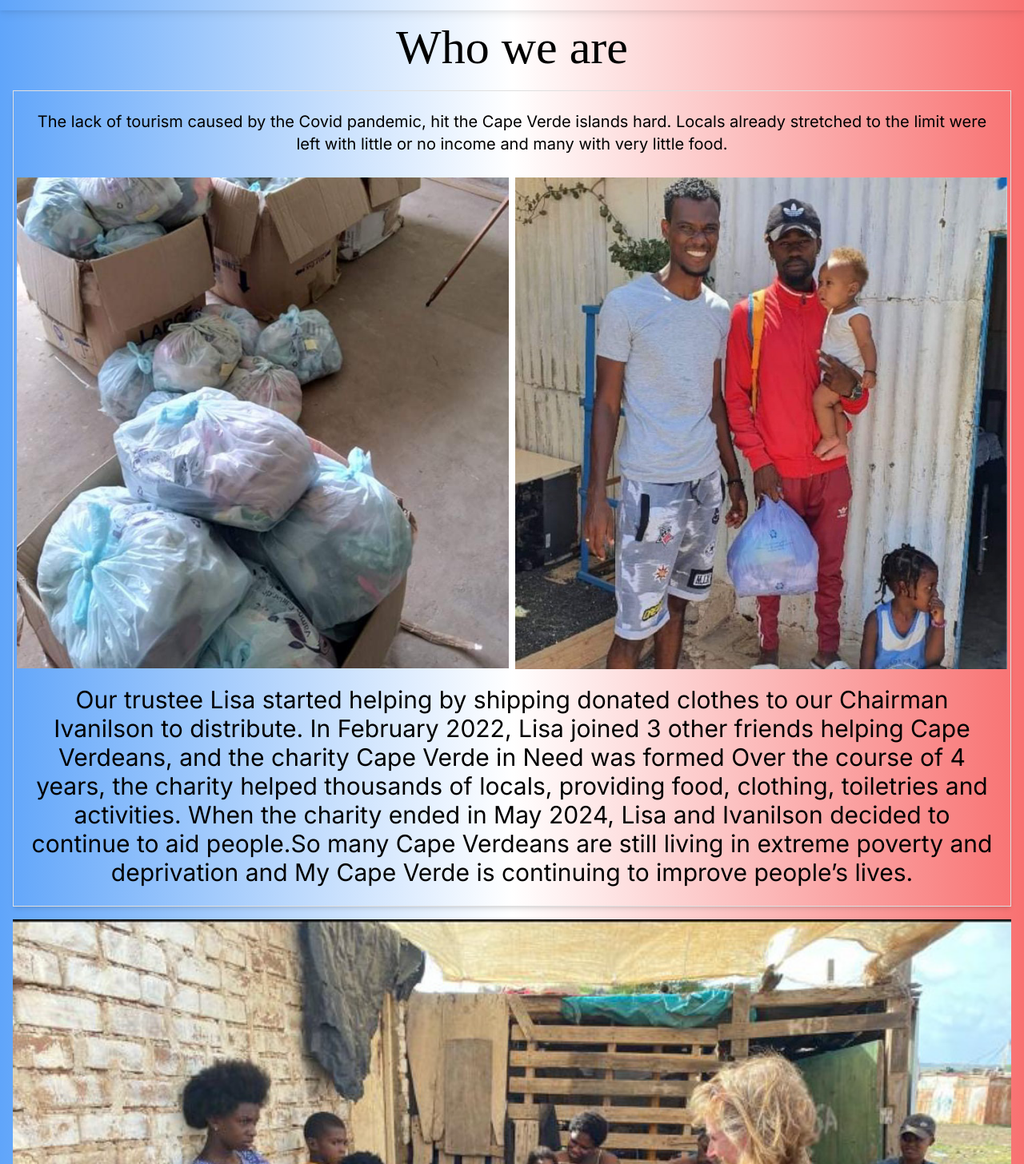
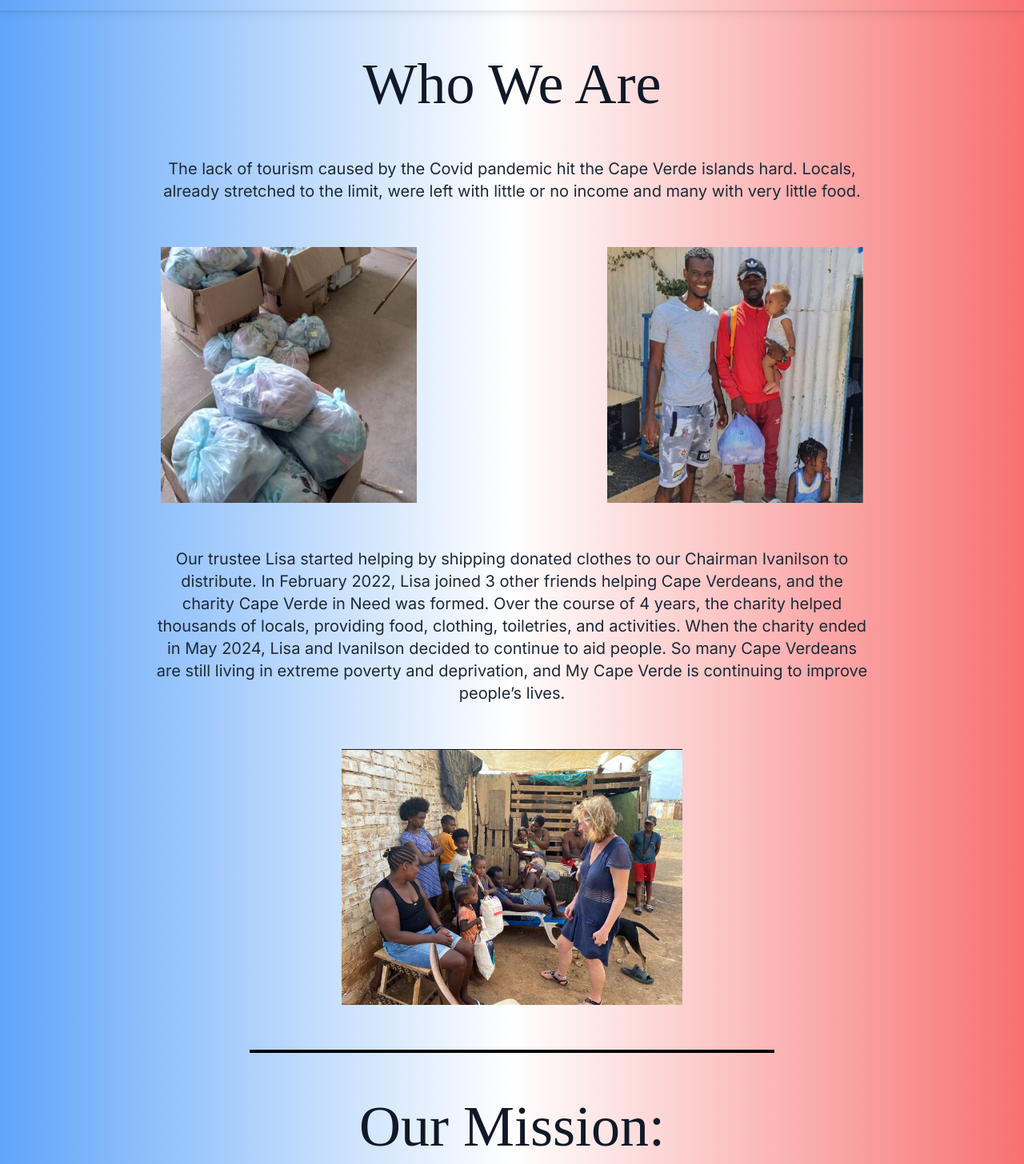
Before and after one commit to jacam666/capeverde, a Next.js app: page /whoWeAre in a window 1280 px wide. Shown: the part 54-1510 px from the top of the page at 80% size. Built offline with nearby package versions, Linux system fonts and the light colour scheme.

Commit message:
restyled whatwedo/whoweare pages

```diff
--- a/src/app/galleryPage/page.tsx
+++ b/src/app/galleryPage/page.tsx
@@ -57,7 +57,7 @@ export default function Gallery() {
         "/images/gallery6.jpg",
         "/images/gallery7.jpg",
         "/images/gallery8.jpg",
-        "/images/gallery9.jpg",
+        "/images/gallery12.jpg",
         "/images/gallery10.jpg",
         "/images/gallery11.jpg"
     ];
--- a/src/app/ourTeam/page.tsx
+++ b/src/app/ourTeam/page.tsx
@@ -70,7 +70,7 @@ export default function Team() {
                             <h2 className="text-center text-gray-800 text-4xl my-4">Ivan</h2>
                         </div>
                         <div className="my-3 mx-2">
-                            <img className="image-team rounded-full w-3/5 mx-auto" src="/images/volunteer5.jpg" alt="volunteer-5" />
+                            <img className="image-team rounded-full w-3/5 mx-auto" src="/images/volunteer5_edited.jpg" alt="volunteer-5" />
                             <h2 className="text-center text-gray-800 text-4xl my-4">Solange</h2>
                         </div>
                         <div className="my-3 mx-2">
@@ -86,7 +86,7 @@ export default function Team() {
                             <h2 className="text-center text-gray-800 text-4xl my-4">Marco</h2>
                         </div>
                         <div className="mt-3 mx-2 mb-5">
-                            <img className="image-team rounded-full w-3/5 mx-auto" src="/images/volunteer9.jpg" alt="volunteer-6" />
+                            <img className="image-team  rounded-full w-3/5 mx-auto" src="/images/volunteer9.jpg" alt="volunteer-6" />
                             <h2 className="text-center text-gray-800 text-4xl my-4">Fortunato</h2>
                         </div>
                     </div>
--- a/src/app/whoWeAre/page.tsx
+++ b/src/app/whoWeAre/page.tsx
@@ -1,73 +1,161 @@
-import 'mdb-react-ui-kit/dist/css/mdb.min.css';
-import ResponsiveNavbar from "../components/ResponsiveNavbar"
-import Image from 'next/image'
-import DonateButton from '../components/DonateButton';
-import SmallerFooter from '../components/SmallerFooter';
+// import 'mdb-react-ui-kit/dist/css/mdb.min.css';
+// import ResponsiveNavbar from "../components/ResponsiveNavbar"
+// import Image from 'next/image'
+// import DonateButton from '../components/DonateButton';
+// import SmallerFooter from '../components/SmallerFooter';
 
 
+// export const metadata = {
+//     title: "Who we are"
+// }
+
+// export default function WhoWeAre() {
+//     return (
+//         <div className=''>
+//             <ResponsiveNavbar />
+//             <div className=''>
+//                 <h1 className='homepage-header text-center text-6xl py-3 text-black'>Who we are</h1>
+//                 <div className=' border border-gray-400  shadow-md py-2 mx-3' style={{ margin: 'auto' }}>
+//                     <p className='px-3 pt-3 text-black text-xl text-center'>
+//                         The lack of tourism caused by the Covid pandemic, hit the Cape Verde islands hard. Locals
+//                         already stretched to the limit were left with little or no income and many with very little food.
+//                     </p>
+//                     <div className='grid grid-cols-2'>
+//                     <div className=" pt-2 m-1">
+//                         <div className="flex justify-center">
+//                             <div className="image-container">
+//                                 <img src="/images/clpthing-donations1.jpg" alt="Image 1" />
+//                             </div>
+//                         </div>
+//                     </div>
+//                     <div className='pt-2 m-1'>
+//                         <div className='flex justify-center'>
+//                             <div className='image-container'>
+//                                 <img src='/images/whoweare2.jpg' />
+//                             </div>
+//                         </div>
+//                     </div>
+//                     </div>
+//                     <p className='px-3  text-black text-xl my-3 flex text-center items-center  sm:text-xs md:text-lg lg:text-xl xl:text-3xl '>
+//                         Our trustee Lisa started helping by shipping donated clothes to our Chairman Ivanilson to distribute. In February 2022, Lisa joined 3 other friends helping Cape Verdeans, and the charity Cape Verde in Need was formed
+//                         Over the course of 4 years, the charity helped thousands of locals,
+//                         providing food, clothing, toiletries and activities. When the charity ended in May 2024, Lisa and
+//                         Ivanilson decided to continue to aid people.So many Cape
+//                         Verdeans are still living in extreme poverty and deprivation and My Cape Verde is continuing to
+//                         improve people’s lives.
+//                     </p>
+//                 </div>
+//                 <div style={{ width: '100%' }}>
+//                     <Image className='w-full px-3 py-3' src="/images/WhatsApp Image whoweare.jpg" alt='young child' width={500} height={500} />
+//                 </div>
+//                 <h1 className='text-center text-black text-5xl'>Our mission:</h1>
+//                 <div className='text-left text-black px-4 text-xl border border-gray-400  shadow-md py-2 mx-3'>
+//                     <li >To provide the locals in need with food parcels.  </li>
+//                     <li >To provide clothing – the majority are provided by donations. </li>
+//                     <li >To provide toiletries – many adults and children do not own a toothbrush. </li>
+//                     <li >To provide medical aids – wheelchairs, frames etc are scarce on the islands.</li>
+//                     <li >To host activity days – working with local clubs, we promote various sports for the children/young adults. </li>
+//                     <li >To help with health and mentality. </li>
+//                     <li >To help schools – providing school supplies and stationery.</li>
+//                     <li >To make Christmas special for as many children as possible with a Christmas gift bag.</li>
+//                     <li >To be environmentally aware – we encourage reusable donations.</li>
+//                     <li >To help individuals start or improve their own business/enterprise by providing them with the equipment they need.</li>
+//                 </div>
+//                 <div>
+//                     <Image className='w-full px-3 py-3' src="/images/WhatsApp Image group.jpg" alt='young child' width={500} height={500} />
+//                 </div>
+//                 <DonateButton />
+//             </div>
+//             <SmallerFooter/>
+//         </div>
+
+//     );
+// }
+import 'mdb-react-ui-kit/dist/css/mdb.min.css';
+import ResponsiveNavbar from "../components/ResponsiveNavbar";
+import Image from 'next/image';
+//import DonateButton from '../components/DonateButton';
+import SmallerFooter from '../components/SmallerFooter';
+import HomePageButton from '../components/HomePageButton';
+
 export const metadata = {
-    title: "Who we are"
+    title: "Who We Are"
 }
 
 export default function WhoWeAre() {
     return (
-        <div className=''>
+        <div className='min-h-screen flex flex-col'>
             <ResponsiveNavbar />
-            <div className=''>
-                <h1 className='homepage-header text-center text-6xl py-3 text-black'>Who we are</h1>
-                <div className=' border border-gray-400  shadow-md py-2 mx-3' style={{ margin: 'auto' }}>
-                    <p className='px-3 pt-3 text-black text-xl text-center'>
-                        The lack of tourism caused by the Covid pandemic, hit the Cape Verde islands hard. Locals
-                        already stretched to the limit were left with little or no income and many with very little food.
-                    </p>
-                    <div className='grid grid-cols-2'>
-                    <div className=" pt-2 m-1">
-                        <div className="flex justify-center">
-                            <div className="image-container">
-                                <img src="/images/clpthing-donations1.jpg" alt="Image 1" />
+            <main className='flex-grow'>
+                <div className='container text-center mx-auto px-4 py-6'>
+                    <h1 className='homepage-header text-6xl sm:text-7xl text-gray-900 mt-8 mb-6'>Who We Are</h1>
+                    <div className=' '>
+                        <p className='text-xl px-2 text-gray-800 text-center lg:w-5/6 mx-auto mb-6'>
+                            The lack of tourism caused by the Covid pandemic hit the Cape Verde islands hard. Locals, already stretched to the limit, were left with little or no income and many with very little food.
+                        </p>
+                        <div className='grid grid-cols-1 md:grid-cols-2 gap-4 mb-6'>
+                            <div className="flex justify-center">
+                                <div className="relative w-full h-64 md:h-80">
+                                    <Image
+                                    src="/images/clpthing-donations1.jpg"
+                                    alt="Clothing Donations" layout="fill"
+                                    objectFit="contain"
+                                    className="" />
+                                </div>
+                            </div>
+                            <div className='flex justify-center'>
+                                <div className="relative w-full h-64 md:h-80">
+                                    <Image
+                                    src='/images/whoweare2.jpg'
+                                    alt="Who We Are" layout="fill"
+                                    objectFit="contain"
+                                    className="" />
+                                </div>
                             </div>
                         </div>
+                        <p className='text-xl px-2 text-gray-800 text-center lg:w-5/6 mx-auto mb-6'>
+                            Our trustee Lisa started helping by shipping donated clothes to our Chairman Ivanilson to distribute. In February 2022, Lisa joined 3 other friends helping Cape Verdeans, and the charity Cape Verde in Need was formed. Over the course of 4 years, the charity helped thousands of locals, providing food, clothing, toiletries, and activities. When the charity ended in May 2024, Lisa and Ivanilson decided to continue to aid people. So many Cape Verdeans are still living in extreme poverty and deprivation, and My Cape Verde is continuing to improve people’s lives.
+                        </p>
                     </div>
-                    <div className='pt-2 m-1'>
-                        <div className='flex justify-center'>
-                            <div className='image-container'>
-                                <img src='/images/whoweare2.jpg' />
-                            </div>
+                    <div className='my-6 mb-6'>
+                        <div className="relative w-full h-80">
+                            <Image
+                            className='w-full rounded-lg'
+                            src="/images/WhatsApp Image whoweare.jpg"
+                            alt='Young Child' layout="fill"
+                            objectFit="contain" />
                         </div>
                     </div>
+                    <div className=" h-1 sm:h-1 w-1/2 lg:w-3/5 md:w-2/5 bg-black mx-auto"></div>
+
+                    <h2 className='homepage-header text-6xl sm:text-7xl text-gray-900 mt-14 mb-6'>Our Mission:</h2>
+                    <div className='text-black text-lg sm:text-xl lg:text-2xl mb-6  '>
+                        <ul className='list-disc pl-5 space-y-2'>
+                            <li>To provide the locals in need with food parcels.</li>
+                            <li>To provide clothing – the majority are provided by donations.</li>
+                            <li>To provide toiletries – many adults and children do not own a toothbrush.</li>
+                            <li>To provide medical aids – wheelchairs, frames etc. are scarce on the islands.</li>
+                            <li>To host activity days – working with local clubs, we promote various sports for the children/young adults.</li>
+                            <li>To help with health and mentality.</li>
+                            <li>To help schools – providing school supplies and stationery.</li>
+                            <li>To make Christmas special for as many children as possible with a Christmas gift bag.</li>
+                            <li>To be environmentally aware – we encourage reusable donations.</li>
+                            <li>To help individuals start or improve their own business/enterprise by providing them with the equipment they need.</li>
+                        </ul>
                     </div>
-                    <p className='px-3  text-black text-xl my-3 flex text-center items-center  sm:text-xs md:text-lg lg:text-xl xl:text-3xl '>
-                        Our trustee Lisa started helping by shipping donated clothes to our Chairman Ivanilson to distribute. In February 2022, Lisa joined 3 other friends helping Cape Verdeans, and the charity Cape Verde in Need was formed
-                        Over the course of 4 years, the charity helped thousands of locals,
-                        providing food, clothing, toiletries and activities. When the charity ended in May 2024, Lisa and
-                        Ivanilson decided to continue to aid people.So many Cape
-                        Verdeans are still living in extreme poverty and deprivation and My Cape Verde is continuing to
-                        improve people’s lives.
-                    </p>
+                    <div className=' mb-6 mt-6'>
+                        <div className="relative w-full h-80">
+                            <Image
+                            className='w-full rounded-lg'
+                            src="/images/WhatsApp Image group.jpg"
+                            alt='Group Image' layout="fill"
+                            objectFit="contain" />
+                        </div>
+                    </div>
+                        <HomePageButton />
                 </div>
-                <div style={{ width: '100%' }}>
-                    <Image className='w-full px-3 py-3' src="/images/WhatsApp Image whoweare.jpg" alt='young child' width={500} height={500} />
-                </div>
-                <h1 className='text-center text-black text-5xl'>Our mission:</h1>
-                <div className='text-left text-black px-4 text-xl border border-gray-400  shadow-md py-2 mx-3'>
-                    <li >To provide the locals in need with food parcels.  </li>
-                    <li >To provide clothing – the majority are provided by donations. </li>
-                    <li >To provide toiletries – many adults and children do not own a toothbrush. </li>
-                    <li >To provide medical aids – wheelchairs, frames etc are scarce on the islands.</li>
-                    <li >To host activity days – working with local clubs, we promote various sports for the children/young adults. </li>
-                    <li >To help with health and mentality. </li>
-                    <li >To help schools – providing school supplies and stationery.</li>
-                    <li >To make Christmas special for as many children as possible with a Christmas gift bag.</li>
-                    <li >To be environmentally aware – we encourage reusable donations.</li>
-                    <li >To help individuals start or improve their own business/enterprise by providing them with the equipment they need.</li>
-                </div>
-                <div>
-                    <Image className='w-full px-3 py-3' src="/images/WhatsApp Image group.jpg" alt='young child' width={500} height={500} />
-                </div>
-                <DonateButton />
-            </div>
-            <SmallerFooter/>
+            </main>
+            <SmallerFooter />
         </div>
-
     );
 }
```
Also changed, not shown: src/app/page.tsx (+17 -17 lines), src/app/whatWeDo/page.tsx (+16 -16 lines), public/images/volunteer5_edited.jpg (added).
